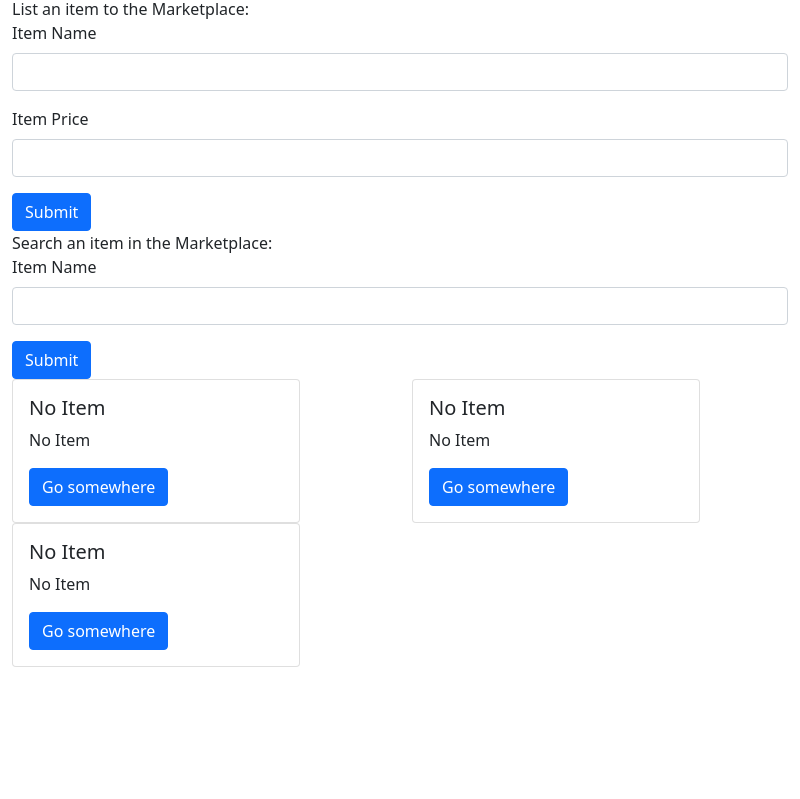
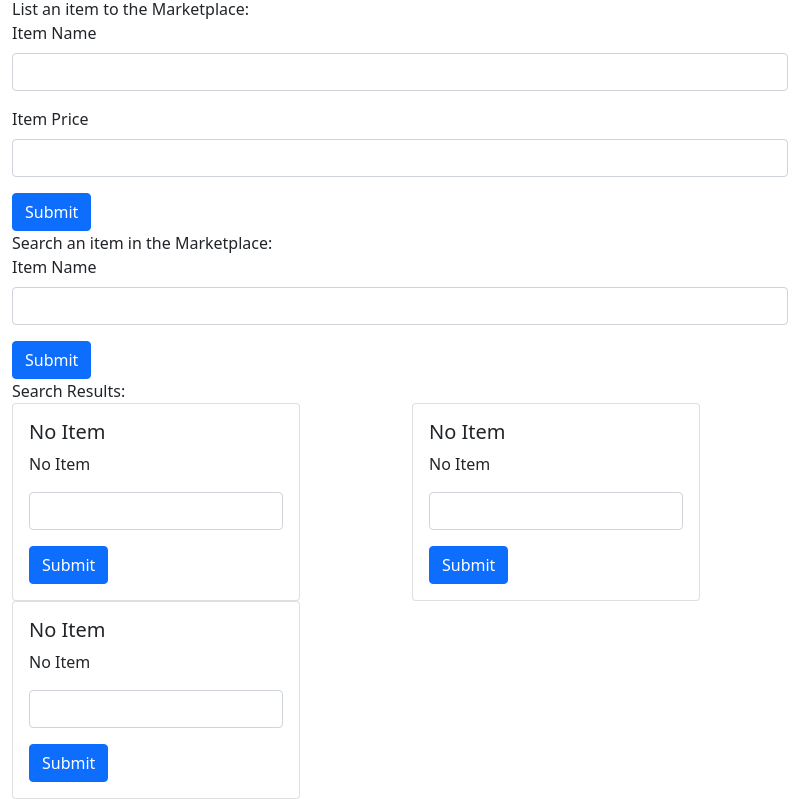
Before and after one commit to Hanan-Li/marketplace, an Electron app: page src/index.html in a window 800 px wide. Shown: the part 599-1398 px from the top of the page. Before the commit the page ends 1266 px from the top, so only its background shows below. Drawn offline with Linux system fonts and the light colour scheme; no server answers.

Commit message:
add rating ui

```diff
--- a/src/index.html
+++ b/src/index.html
@@ -99,6 +99,7 @@
       </div> -->
       <button type="submit" class="btn btn-primary">Submit</button>
     </form>
+    Search Results:
     <div class="row">
       <div class="col-sm">
         <div class="card" style="width: 18rem;">
@@ -106,7 +107,13 @@
           <div class="card-body">
             <h5 class="card-title" id="sith0">No Item</h5>
             <p class="card-text" id="sitp0">No Item</p>
-            <a href="#" class="btn btn-primary">Go somewhere</a>
+            <!-- <a href="#" class="btn btn-primary">Go somewhere</a> -->
+            <form id="rate item" onSubmit="rateItem(event)">
+              <div class="mb-3">
+                <input type="text" class="form-control" id="rate1">
+              </div>
+              <button type="submit" class="btn btn-primary">Submit</button>
+            </form>
           </div>
         </div>
       </div>
@@ -116,7 +123,13 @@
           <div class="card-body">
             <h5 class="card-title" id="sith1">No Item</h5>
             <p class="card-text" id="sitp1">No Item</p>
-            <a href="#" class="btn btn-primary">Go somewhere</a>
+            <!-- <a href="#" class="btn btn-primary">Go somewhere</a> -->
+            <form id="rate item" onSubmit="rateItem(event)">
+              <div class="mb-3">
+                <input type="text" class="form-control" id="rate1">
+              </div>
+              <button type="submit" class="btn btn-primary">Submit</button>
+            </form>
           </div>
         </div>
       </div>
@@ -126,7 +139,13 @@
           <div class="card-body">
             <h5 class="card-title" id="sith2">No Item</h5>
             <p class="card-text" id="sitp2">No Item</p>
-            <a href="#" class="btn btn-primary">Go somewhere</a>
+            <!-- <a href="#" class="btn btn-primary">Go somewhere</a> -->
+            <form id="rate item" onSubmit="rateItem(event)">
+              <div class="mb-3">
+                <input type="text" class="form-control" id="rate1">
+              </div>
+              <button type="submit" class="btn btn-primary">Submit</button>
+            </form>
           </div>
         </div>
       </div>
```
